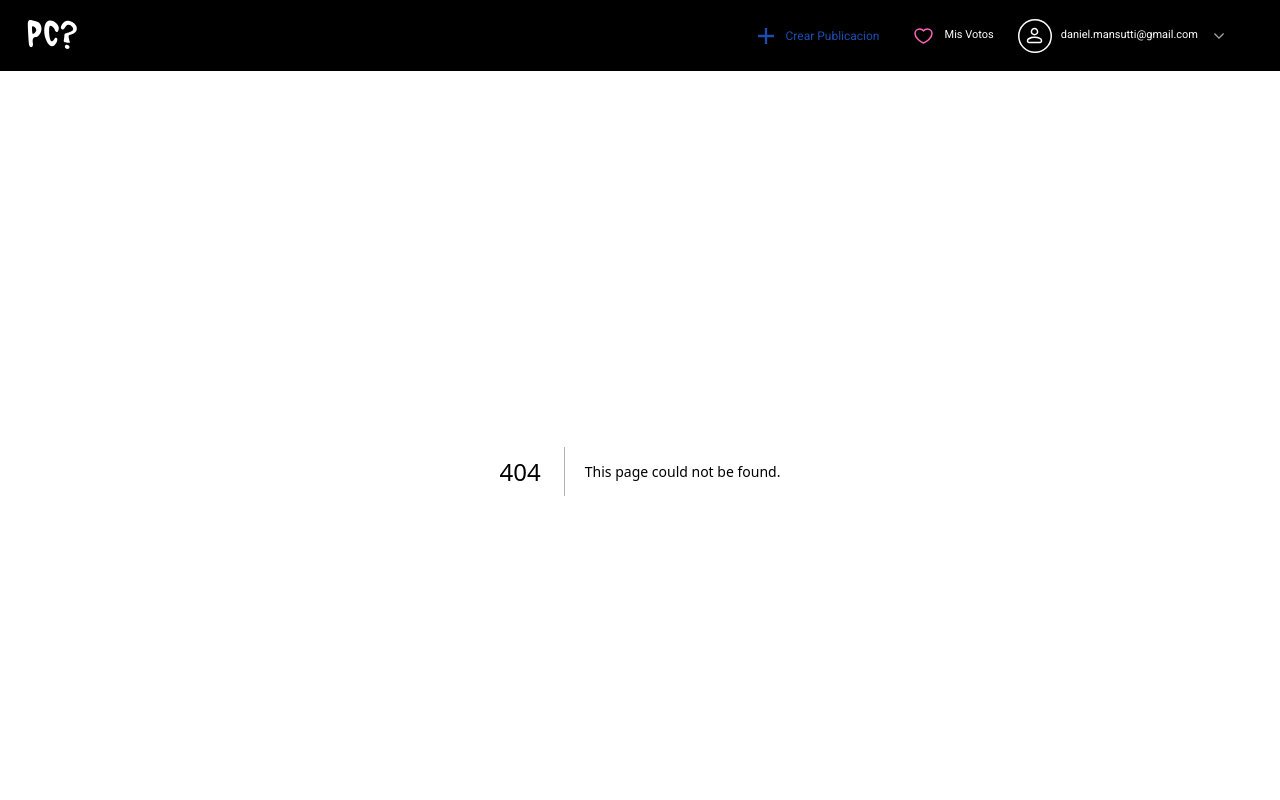
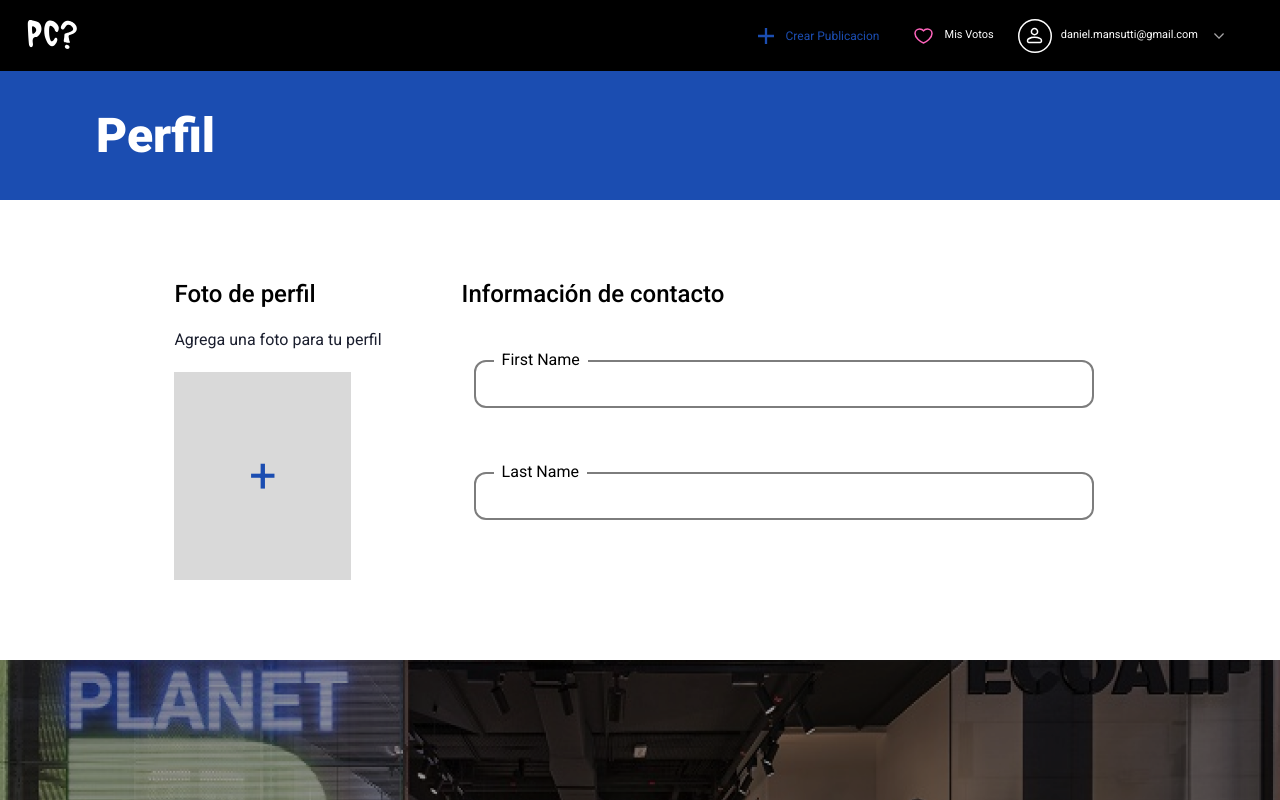
Before and after one commit to MansuttiD/paraCuando, a Next.js app: page /configurationPage in a window 1280 px wide. Before the commit this address had no page. Shown: the top 800 px of the page. Built offline with nearby package versions, Linux system fonts and the light colour scheme.

Commit message:
ci: add page configuration

```diff
--- /dev/null
+++ b/pages/configurationPage.tsx
@@ -0,0 +1,53 @@
+export default function configurationPage() {
+  return (
+    <div>
+      <div className="h-[129px] bg-primary-blue flex items-center">
+        <h2 className="text-white ml-14 md:ml-24 h900-normal-48px">Perfil</h2>
+      </div>
+
+      <div className="flex flex-wrap justify-center gap-5 mt-10 md:gap-20 md:m-20">
+        <div>
+          <h3 className="mb-5 h500-normal-24px">Foto de perfil</h3>
+          <span className=" h400-normal-16px text-primary-blackLight">
+            Agrega una foto para tu perfil
+          </span>
+          <div className="w-[177px] h-[208px] mt-5 bg-primary-grayLight flex items-center justify-center">
+            <span className="text-5xl text-primary-blue">+</span>
+          </div>
+        </div>
+
+        <div>
+          <form className="flex flex-col gap-10">
+            <h3 className="h500-normal-24px">Información de contacto</h3>
+            <div className="relative flex flex-col p-3">
+              <label
+                className="absolute top-0 px-2 bg-white left-8"
+                htmlFor="name"
+              >
+                First Name
+              </label>
+              <input
+                className="md:w-[620px] w-[300px] rounded-xl h-12 border-2 border-[#7D7D7D] outline-none p-2"
+                type="text"
+                id="name"
+              />
+            </div>
+            <div className="relative flex flex-col p-3">
+              <label
+                className="absolute top-0 px-2 bg-white left-8"
+                htmlFor="last"
+              >
+                Last Name
+              </label>
+              <input
+                className="md:w-[620px] w-[300px] rounded-xl h-12 border-2 border-[#7D7D7D] outline-none p-2"
+                type="text"
+                id="last"
+              />
+            </div>
+          </form>
+        </div>
+      </div>
+    </div>
+  );
+}
```
